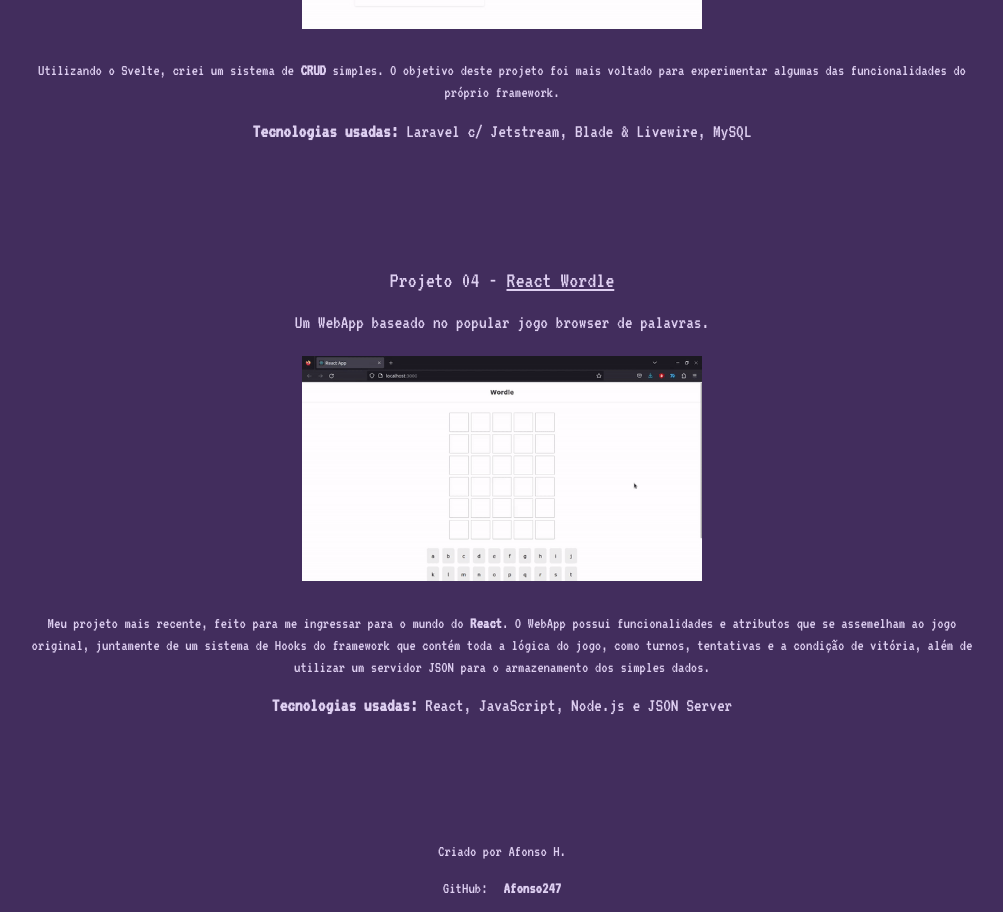
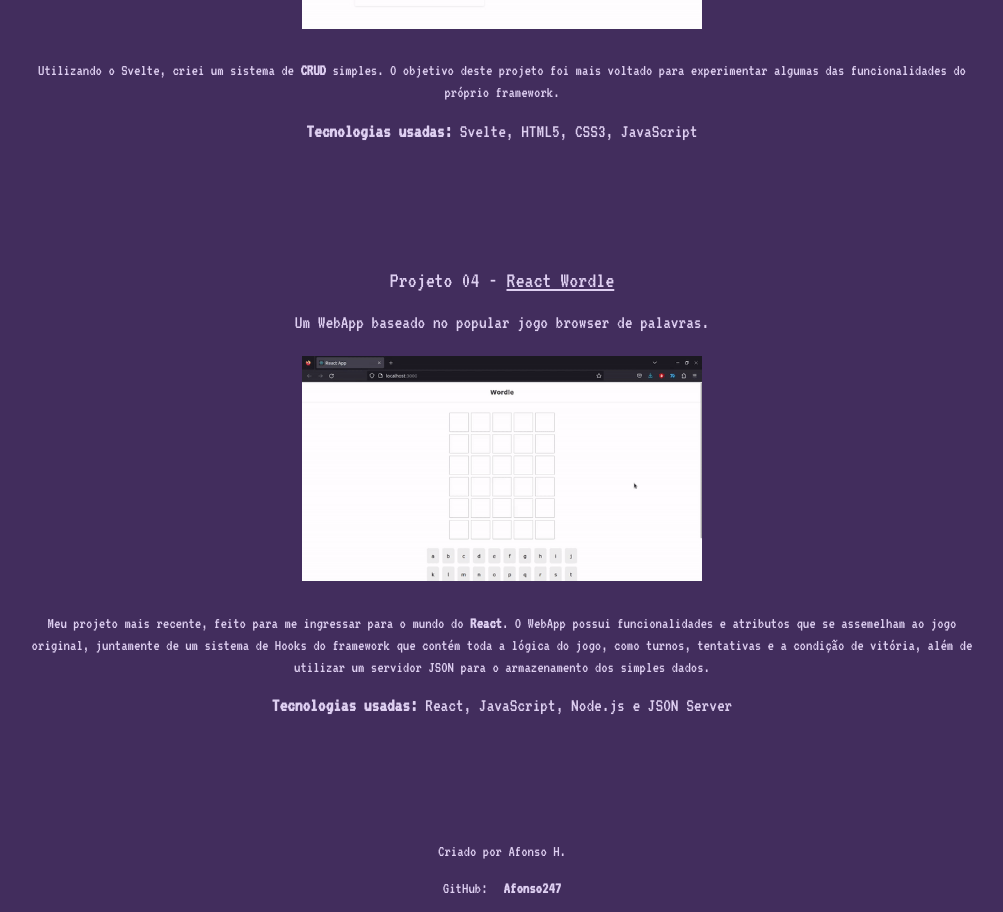
Before and after one commit to Afonso247/Cheat-Sheet, a SvelteKit app: page /projetos in a window 1280 px wide. Shown: the part 1832-2744 px from the top of the page, without its empty margins (138-1141 px from the left). Built offline with nearby package versions, Linux system fonts and the light colour scheme.

Commit message:
Correção de texto

```diff
--- a/src/routes/projetos/+page.svelte
+++ b/src/routes/projetos/+page.svelte
@@ -61,7 +61,7 @@
             objetivo deste projeto foi mais voltado para experimentar algumas das
             funcionalidades do próprio framework.
         </small>
-        <p><strong>Tecnologias usadas:</strong> Laravel c/ Jetstream, Blade & Livewire, MySQL</p>
+        <p><strong>Tecnologias usadas:</strong> Svelte, HTML5, CSS3, JavaScript</p>
     </div>
     <div class="proj-container">
         <h3>Projeto 04 -
```
